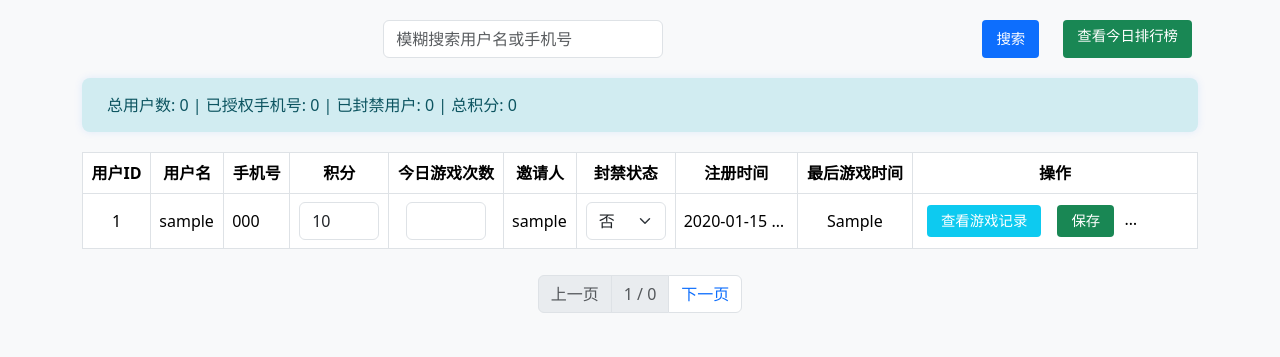
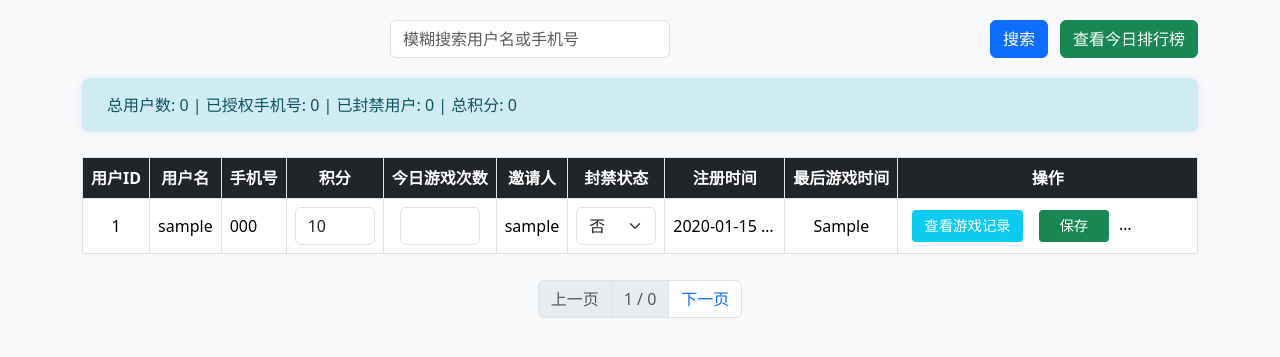
Before and after one commit to Dreamchaser-aus/telegramdashboard, a Flask app: page / in a window 1280 px wide. Shown: the top 357 px of the page. Run offline with Flask 2, Linux system fonts and the light colour scheme; a database or web service that is not in the repository returns one stand-in record (values such as "Sample title"); data that the repository does not hold is empty; parts of the project's set-up code (start-up, migrations or seed data) failed here and were passed over; some libraries are stand-ins or nearby versions.

Commit message:
Update dashboard.html

```diff
--- a/templates/dashboard.html
+++ b/templates/dashboard.html
@@ -3,42 +3,40 @@
 <head>
 <meta charset="UTF-8" />
 <meta name="viewport" content="width=device-width, initial-scale=1" />
-<title>用户管理后台 - 删除按钮强制显示版</title>
+<title>用户管理后台</title>
 <link href="https://cdn.jsdelivr.net/npm/bootstrap@5.3.2/dist/css/bootstrap.min.css" rel="stylesheet" />
 <style>
-  body { padding: 20px; background: #f8f9fa; }
+  body {
+    padding: 20px;
+    background-color: #f8f9fa;
+  }
   .stats {
-    background: #d1ecf1;
+    background-color: #d1ecf1;
     padding: 15px 25px;
     border-radius: 8px;
     margin-bottom: 25px;
     font-weight: 500;
     color: #0c5460;
-    box-shadow: 0 0 8px rgba(13,110,253,0.1);
+    box-shadow: 0 0 8px rgba(13, 110, 253, 0.1);
   }
-  table {
-    width: 100%;
-    border-collapse: collapse;
-  }
-  thead th {
-    background: #212529;
+  .table thead th {
+    background-color: #212529;
     color: white;
+    vertical-align: middle;
     text-align: center;
     white-space: nowrap;
-    padding: 10px;
   }
-  tbody td {
-    padding: 8px 6px;
+  .table tbody td {
+    vertical-align: middle;
     text-align: center;
+    max-width: 120px;
     white-space: nowrap;
-    max-width: 120px;
     overflow: hidden;
     text-overflow: ellipsis;
-    vertical-align: middle;
   }
-  tbody td.username,
-  tbody td.phone,
-  tbody td.inviter {
+  .table tbody td.username,
+  .table tbody td.phone,
+  .table tbody td.inviter {
     max-width: 180px;
     text-align: left;
   }
@@ -46,44 +44,57 @@
     width: 80px;
     margin: auto;
   }
-  /* 操作列 */
-  td.actions-cell {
-    min-width: 280px !important;
+  /* 操作列宽度和按钮样式调整 */
+  .table tbody td.actions-cell {
+    min-width: 300px !important;
     white-space: nowrap !important;
   }
-  /* 按钮样式强制 */
-  .btn {
+  .actions-cell button {
     white-space: nowrap !important;
     margin: 0 6px !important;
-    padding: 5px 14px !important;
+    padding: 5px 12px !important;
     font-size: 0.9rem !important;
-    border-radius: 4px !important;
+    border-radius: 0.25rem !important;
     cursor: pointer !important;
     border: none !important;
-    display: inline-block !important;
   }
   .btn-save {
     background-color: #198754 !important;
-    color: #fff !important;
+    color: white !important;
   }
   .btn-save:hover {
     background-color: #146c43 !important;
   }
   .btn-delete {
     background-color: #dc3545 !important;
-    color: #fff !important;
+    color: white !important;
   }
   .btn-delete:hover {
     background-color: #b02a37 !important;
   }
   .btn-record {
     background-color: #0dcaf0 !important;
-    color: #fff !important;
+    color: white !important;
   }
   .btn-record:hover {
     background-color: #31d2f2 !important;
   }
-  /* 确保按钮不被隐藏 */
+  .form-inline {
+    display: flex;
+    gap: 12px;
+    flex-wrap: wrap;
+    margin-bottom: 20px;
+  }
+  .form-inline input[type="text"] {
+    width: 280px;
+  }
+  .pagination {
+    justify-content: center;
+    margin-top: 10px;
+  }
+  td[title] {
+    cursor: help;
+  }
   .table-responsive {
     overflow-x: auto !important;
   }
@@ -152,13 +163,13 @@ async function deleteUser(userId, btn) {
 
 <div class="container">
 
-  <form method="get" class="form-inline" style="margin-bottom:20px; display:flex; gap:12px; flex-wrap:wrap;">
-    <input type="text" name="keyword" placeholder="模糊搜索用户名或手机号" class="form-control" value="{{ keyword }}" style="width:280px;">
+  <form method="get" class="form-inline">
+    <input type="text" name="keyword" placeholder="模糊搜索用户名或手机号" class="form-control" value="{{ keyword }}" title="输入用户名或手机号模糊搜索">
     <button type="submit" class="btn btn-primary">搜索</button>
     <a href="/rank_data" class="btn btn-success" target="_blank">查看今日排行榜</a>
   </form>
 
-  <div class="stats" title="统计信息" style="margin-bottom:20px;">
+  <div class="stats" title="统计信息">
     总用户数: {{ stats.total_users }} | 已授权手机号: {{ stats.authorized_users }} | 已封禁用户: {{ stats.blocked_users }} | 总积分: {{ stats.total_points }}
   </div>
 
@@ -184,21 +195,21 @@ async function deleteUser(userId, btn) {
           <td title="{{ user[0] }}">{{ user[0] }}</td>
           <td class="username" title="{{ user[3] }}">{{ user[3] }}</td>
           <td class="phone" title="{{ user[4] if user[4] else '未授权' }}">{{ user[4] if user[4] else '未授权' }}</td>
-          <td><input type="number" class="form-control points-input" value="{{ user[5] }}" title="编辑积分" style="width:80px; margin:auto;"></td>
-          <td><input type="number" class="form-control plays-input" value="{{ user[6] }}" title="编辑今日游戏次数" style="width:80px; margin:auto;"></td>
+          <td><input type="number" class="form-control points-input" value="{{ user[5] }}" title="编辑积分"></td>
+          <td><input type="number" class="form-control plays-input" value="{{ user[6] }}" title="编辑今日游戏次数"></td>
           <td class="inviter" title="{{ user[12] if user[12] else '无' }}">{{ user[12] if user[12] else '无' }}</td>
           <td>
-            <select class="form-select block-select" onchange="updateBlockStatus('{{ user[0] }}', this)" title="修改封禁状态" style="width:80px; margin:auto;">
+            <select class="form-select block-select" onchange="updateBlockStatus('{{ user[0] }}', this)" title="修改封禁状态">
               <option value="否" {% if not user[11] %}selected{% endif %}>否</option>
               <option value="是" {% if user[11] %}selected{% endif %}>是</option>
             </select>
           </td>
           <td title="{{ user[7] }}">{{ user[7] }}</td>
           <td title="{{ user[8] if user[8] else '无' }}">{{ user[8] if user[8] else '无' }}</td>
-          <td class="actions-cell" style="min-width:280px; white-space:nowrap;">
-            <button type="button" class="btn btn-record btn-sm" onclick="window.open('/game_history?user_id={{ user[0] }}', '_blank')" title="查看游戏记录">查看游戏记录</button>
-            <button type="button" class="btn btn-save btn-sm" onclick="saveUser('{{ user[0] }}', this)" title="保存修改">保存</button>
-            <button type="button" class="btn btn-delete btn-sm" onclick="deleteUser('{{ user[0] }}', this)" title="删除用户">删除用户</button>
+          <td class="actions-cell">
+            <button type="button" class="btn btn-record btn-sm" style="min-width:90px;" onclick="window.open('/game_history?user_id={{ user[0] }}', '_blank')" title="查看游戏记录">查看游戏记录</button>
+            <button type="button" class="btn btn-save btn-sm" style="min-width:70px;" onclick="saveUser('{{ user[0] }}', this)" title="保存修改">保存</button>
+            <button type="button" class="btn btn-delete btn-sm" style="min-width:70px;" onclick="deleteUser('{{ user[0] }}', this)" title="删除用户">删除用户</button>
           </td>
         </tr>
         {% endfor %}
@@ -207,7 +218,7 @@ async function deleteUser(userId, btn) {
   </div>
 
   <!-- 分页 -->
-  <nav aria-label="分页" style="margin-top:10px;">
+  <nav aria-label="分页">
     <ul class="pagination justify-content-center">
       <li class="page-item {% if stats.page == 1 %}disabled{% endif %}">
         <a class="page-link" href="?page={{ stats.page - 1 }}&keyword={{ keyword }}" tabindex="-1">上一页</a>
```
